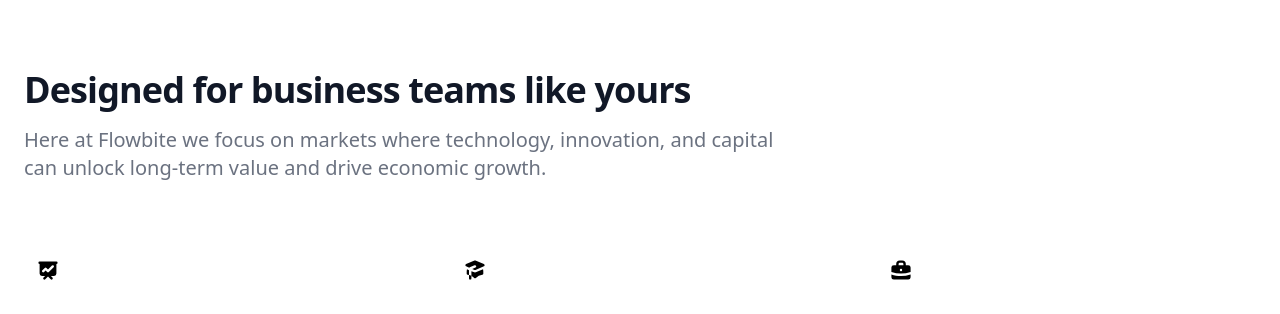
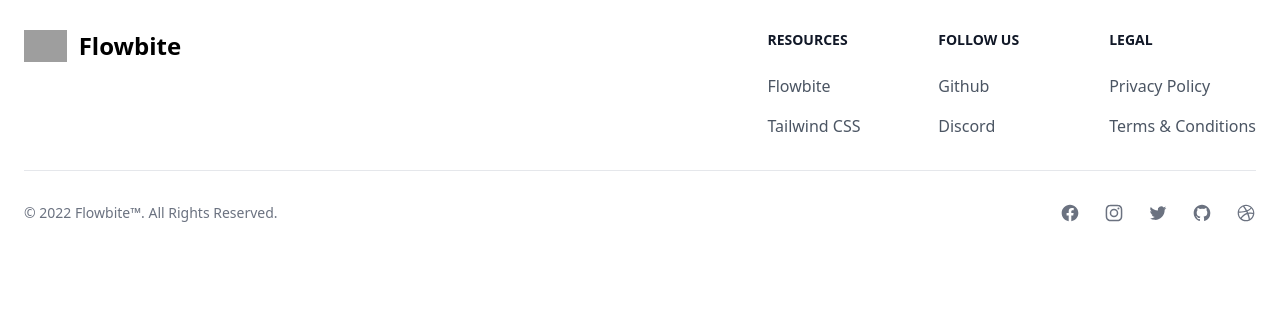
Before and after one commit to siakas/nextjs-ts-boilerplate, a Next.js app: page / in a window 1280 px wide. Shown: the part 482-796 px from the top of the page. Built offline with nearby package versions, Linux system fonts and the light colour scheme; grey boxes are pictures that could not be loaded.

Commit message:
biome 更新

```diff
--- a/biome.json
+++ b/biome.json
@@ -21,7 +21,10 @@
   "linter": {
     "enabled": true,
     "rules": {
-      "recommended": true
+      "recommended": true,
+      "correctness": {
+        "noUnusedImports": "error"
+      }
     }
   },
   "javascript": {
--- a/package.json
+++ b/package.json
@@ -6,7 +6,8 @@
     "dev": "next dev",
     "build": "next build",
     "start": "next start",
-    "lint": "next lint"
+    "lint": "next lint",
+    "check": "biome check --write"
   },
   "dependencies": {
     "next": "14.2.13",
--- a/pages/index.tsx
+++ b/pages/index.tsx
@@ -1,4 +1,3 @@
-import { Features } from "@/components/Features";
 import { Footer } from "@/components/Footer";
 import { Header } from "@/components/Header";
 import { Hero } from "@/components/Hero";
@@ -8,7 +7,6 @@
     <>
       <Header />
       <Hero />
-      <Features />
       <Footer />
     </>
   );
```
